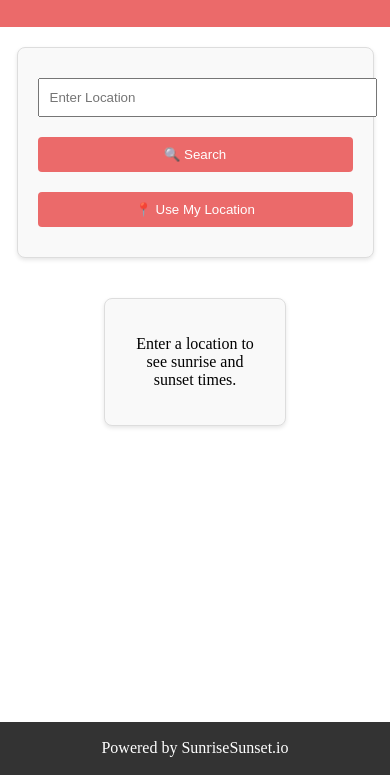
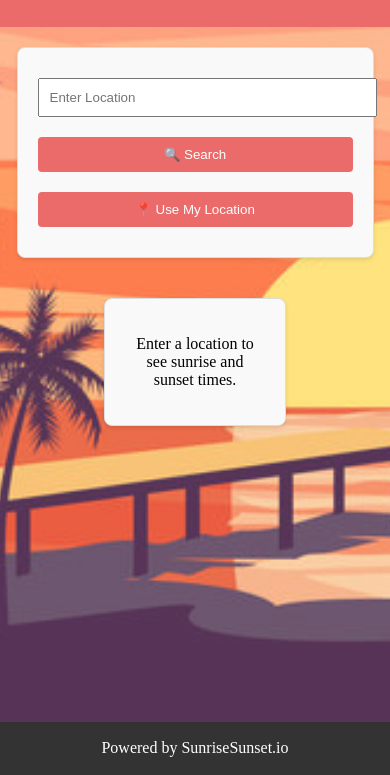
Before and after one commit to Monil2310/lab-assignment04, a plain HTML site: page index.html in a window 390 px wide. Shown: the part 69-844 px from the top of the page. Drawn offline with Linux system fonts and the light colour scheme; the site is published under a folder, as on GitHub Pages, so addresses that start at the root find nothing.

Commit message:
newest commit

```diff
--- a/index.html
+++ b/index.html
@@ -5,7 +5,7 @@
     <meta name="viewport" content="width=device-width, initial-scale=1.0">
     <title>Sunrise and Sunset Times</title>
     <link rel="stylesheet" href="styles.css">
-    <link rel="icon" type="image/png" href="/icons/favicaon.png">
+    <link rel="icon" type="image/png" href="icons/favicaon.png">
 </head>
 <body>
     <header>
--- a/styles.css
+++ b/styles.css
@@ -5,7 +5,7 @@ body {
     display: flex;
     flex-direction: column;
     min-height: 100vh;
-    background-image: url('/icons/sunset1.jpeg');
+    background-image: url('icons/sunset1.jpeg');
     background-size: cover;
     background-position: center;
     background-attachment: fixed;
@@ -142,7 +142,7 @@ button:hover {
 /*  for mobile */
 @media (max-width: 600px) {
     body {
-        background-image: url('/icons/sunset1.jpeg');
+        background-image: url('icons/sunset1.jpeg');
     }
 }
 
```
Also changed, not shown: 1 other file.
